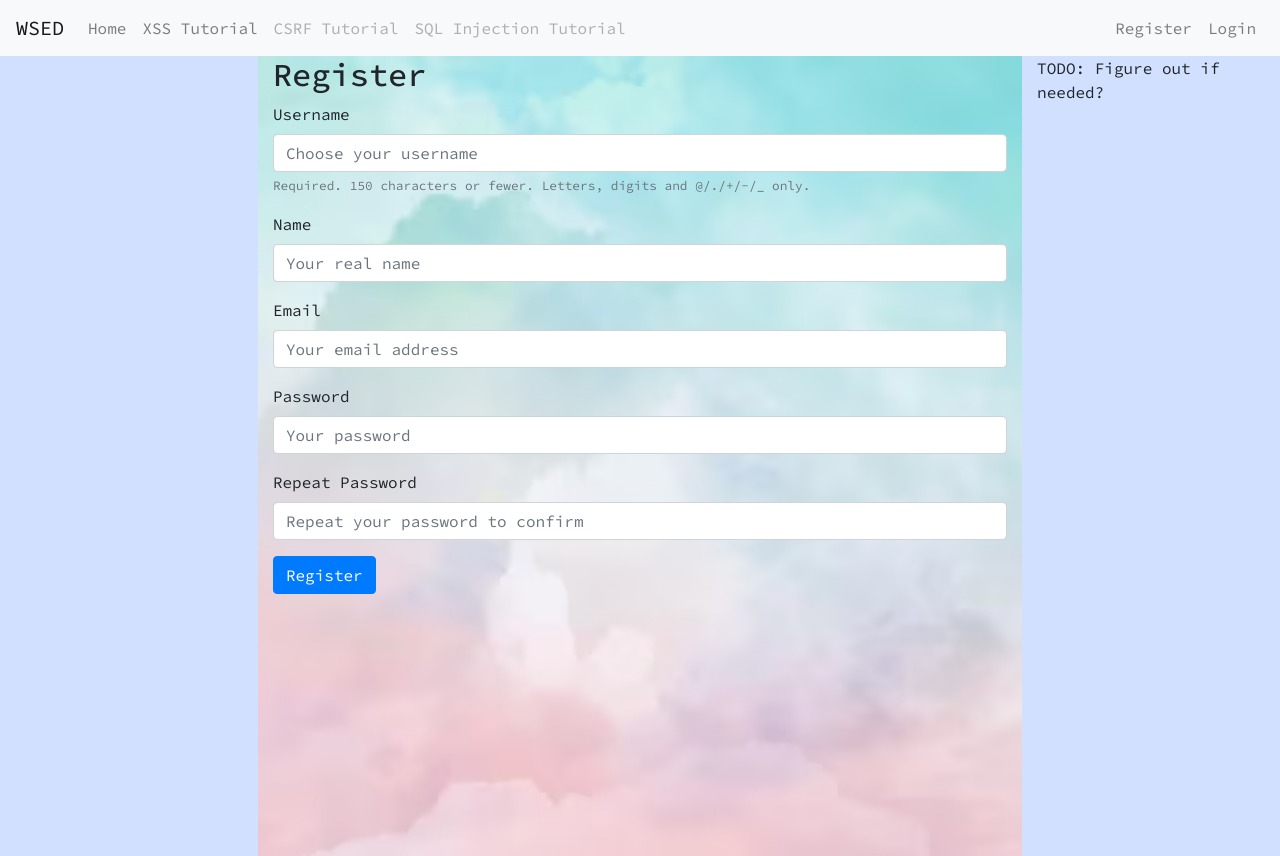
After one commit to krystofbezdek/WSED, a Django app: page /register/ in a window 1280 px wide. The commit adds this page. Run offline with Django 5.2, Linux system fonts and the light colour scheme.

Commit message:
Adding functionality for registration, login, logout, and fixing navbars

```diff
--- /dev/null
+++ b/WSED/forms.py
@@ -0,0 +1,15 @@
+from django import forms
+from django.contrib.auth.models import User
+
+
+class UserRegistrationForm(forms.ModelForm):
+
+    class Meta:
+        model = User
+        fields = ('username', 'first_name', 'email', 'password')
+
+    def clean_password2(self):
+        cd = self.cleaned_data
+        if cd['password'] != cd['password2']:
+            raise forms.ValidationError('Passwords don\'t match.')
+        return cd['password2']
--- a/WSED/urls.py
+++ b/WSED/urls.py
@@ -16,10 +16,14 @@ Including another URLconf
 """
 from django.contrib import admin
 from django.urls import path, include
+from django.contrib.auth import views as auth_views
 from . import views
 
 urlpatterns = [
     path("", views.HomeView.as_view(), name="home"),
+    path("login/", views.CustomLoginView.as_view(), name="login"),
+    path("logout/", auth_views.LogoutView.as_view(), name="logout"),
+    path("register/", views.register, name="register"),
     path("xss_app/", include("xss_app.urls")),
     path('admin/', admin.site.urls),
 ]
--- a/WSED/views.py
+++ b/WSED/views.py
@@ -1,4 +1,9 @@
 from django.views import generic
+from django.shortcuts import render
+from django.contrib.auth import authenticate, login
+from .forms import UserRegistrationForm
+from django.contrib.auth.views import LoginView
+from django.urls import reverse_lazy
 
 
 class HomeView(generic.ListView):
@@ -7,3 +12,26 @@ class HomeView(generic.ListView):
 
     def get_queryset(self):
         return []
+
+
+class CustomLoginView(LoginView):
+    def get_success_url(self):
+        return reverse_lazy('home')
+
+
+def register(request):
+    if request.method == 'POST':
+        user_form = UserRegistrationForm(request.POST)
+        if user_form.is_valid():
+            # Create a new user object but avoid saving it yet
+            new_user = user_form.save(commit=False)
+            # Set the chosen password
+            new_user.set_password(user_form.cleaned_data['password'])
+            # Save the User object
+            new_user.save()
+            # Authenticate and login the user
+            login(request, new_user)
+            return render(request, 'registration/register_done.html', {'new_user': new_user})
+    else:
+        user_form = UserRegistrationForm()
+    return render(request, 'registration/register.html', {'user_form': user_form})
--- a/xss_app/static/xss_app/style.css
+++ b/xss_app/static/xss_app/style.css
@@ -2,6 +2,17 @@
 
 .col {
     background-color: #d1e0ff;
+}
+
+#content {
+    padding-top: 56px;
+}
+
+#sidenav {
+    position: fixed;
+    top: 56px;
+    width: 400px;
+    overflow-y: auto;
 }
 
 body {
--- a/xss_app/templates/navbar.html
+++ b/xss_app/templates/navbar.html
@@ -1,14 +1,26 @@
-<nav class="navbar navbar-expand-lg navbar-light bg-light">
+<nav class="navbar navbar-expand-lg navbar-light bg-light fixed-top">
   <a class="navbar-brand" href="{% url 'home' %}">WSED</a>
   <button class="navbar-toggler" type="button" data-toggle="collapse" data-target="#navbarNavAltMarkup" aria-controls="navbarNavAltMarkup" aria-expanded="false" aria-label="Toggle navigation">
     <span class="navbar-toggler-icon"></span>
   </button>
   <div class="collapse navbar-collapse" id="navbarNavAltMarkup">
-    <div class="navbar-nav">
+    <div class="navbar-nav mr-auto">
       <a class="nav-item nav-link" href="{% url 'home' %}">Home<span class="sr-only">(current)</span></a>
       <a class="nav-item nav-link" href="{% url 'xss_app:index' %}">XSS Tutorial</a>
-      <a class="nav-item nav-link" href="#">CSRF Tutorial</a>
-      <a class="nav-item nav-link" href="#">SQL Injection Tutorial</a>
+      <a class="nav-item nav-link disabled" href="#">CSRF Tutorial</a>
+      <a class="nav-item nav-link disabled" href="#">SQL Injection Tutorial</a>
+    </div>
+    <div class="navbar-nav">
+        {% if user.is_authenticated %}
+            <span class="navbar-text">Logged in as {{ user.username }}</span>
+            <form action="{% url 'logout' %}" method="post" class="form-inline">
+                {% csrf_token %}
+                <button type="submit" class="btn btn-link nav-item nav-link">Logout</button>
+            </form>
+        {% else %}
+            <a class="nav-item nav-link" href="{% url 'register' %}">Register</a>
+            <a class="nav-item nav-link" href="{% url 'login' %}">Login</a>
+        {% endif %}
     </div>
   </div>
 </nav>
--- /dev/null
+++ b/xss_app/templates/registration/register.html
@@ -0,0 +1,37 @@
+{% extends "xss_app/../base.html" %}
+
+{% block title %} Register {% endblock %}
+
+{% block content %}
+    <h2>Register</h2>
+    {% if user.is_authenticated %}
+        <h4>{{ user.username }} is already logged in!</h4>
+        <h4>Logout first to register another user!</h4>
+    {% else %}
+        <form action="{% url 'register' %}" method="post">
+            {% csrf_token %}
+            <div class="form-group">
+                <label for="username">Username</label>
+                <input name="username" type="text" class="form-control" id="username" aria-describedby="usernameHelp" placeholder="Choose your username">
+                <small id="usernameHelp" class="form-text text-muted">Required. 150 characters or fewer. Letters, digits and @/./+/-/_ only.</small>
+              </div>
+            <div class="form-group">
+                <label for="first_name">Name</label>
+                <input name="first_name" type="text" class="form-control" id="first_name" placeholder="Your real name">
+            </div>
+            <div class="form-group">
+                <label for="email">Email</label>
+                <input name="email" type="email" class="form-control" id="email" placeholder="Your email address">
+            </div>
+            <div class="form-group">
+                <label for="password">Password</label>
+                <input name="password" type="password" class="form-control" id="password" placeholder="Your password">
+            </div>
+            <div class="form-group">
+                <label for="password2">Repeat Password</label>
+                <input name="password2" type="password" class="form-control" id="password2" placeholder="Repeat your password to confirm">
+            </div>
+            <button type="submit" class="btn btn-primary">Register</button>
+        </form>
+    {% endif %}
+{% endblock %}
--- a/xss_app/templates/xss_app/create.html
+++ b/xss_app/templates/xss_app/create.html
@@ -14,10 +14,6 @@
             <label for="bpt">Blog post text</label>
             <textarea name="blog_post_text" class="form-control" id="bpt" placeholder="Blog post text" rows="4"></textarea>
         </div>
-        <div class="form-group">
-            <label for="author">What is your name?</label>
-            <input name="author" type="text" class="form-control" id="author" placeholder="Author of blog post">
-        </div>
         <button type="submit" class="btn btn-primary">Create</button>
     </form>
 {% endblock %}
--- a/xss_app/templates/xss_app/detail.html
+++ b/xss_app/templates/xss_app/detail.html
@@ -5,7 +5,7 @@
 {% block content %}
         <legend>
             {% autoescape off %}
-                <h1>Headline: {{ blog.headline }}</h1>
+                <h1>{{ blog.headline }}</h1>
             {% endautoescape %}
             <h6>By: {{ blog.author }}</h6>
         </legend>
--- a/xss_app/templates/xss_app/index.html
+++ b/xss_app/templates/xss_app/index.html
@@ -66,10 +66,6 @@
                 <label for="bpt">Content</label>
                 <textarea name="blog_post_text" class="form-control" id="bpt" placeholder="What do you want to say?" rows="4"></textarea>
             </div>
-            <div class="form-group">
-                <label for="author">Author</label>
-                <input name="author" type="text" class="form-control" id="author" placeholder="What is your name?">
-            </div>
             <button type="submit" class="btn btn-primary">Create</button>
         </form>
     </div>
```
Also changed, not shown: xss_app/templates/registration/logged_out.html (added, +9 -0 lines), xss_app/templates/registration/login.html (added, +26 -0 lines), xss_app/templates/registration/register_done.html (added, +9 -0 lines), xss_app/views.py (+8 -1 lines).
